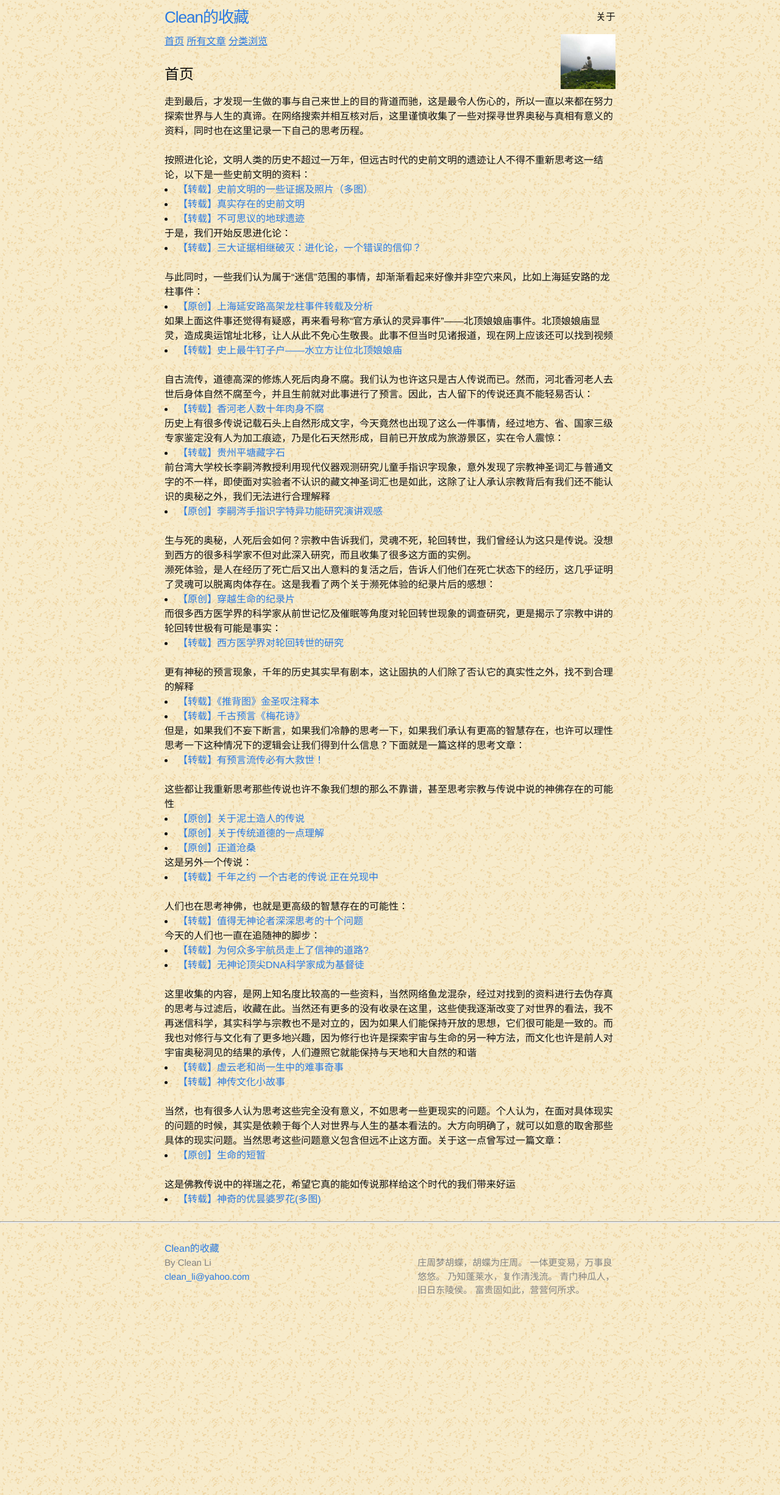
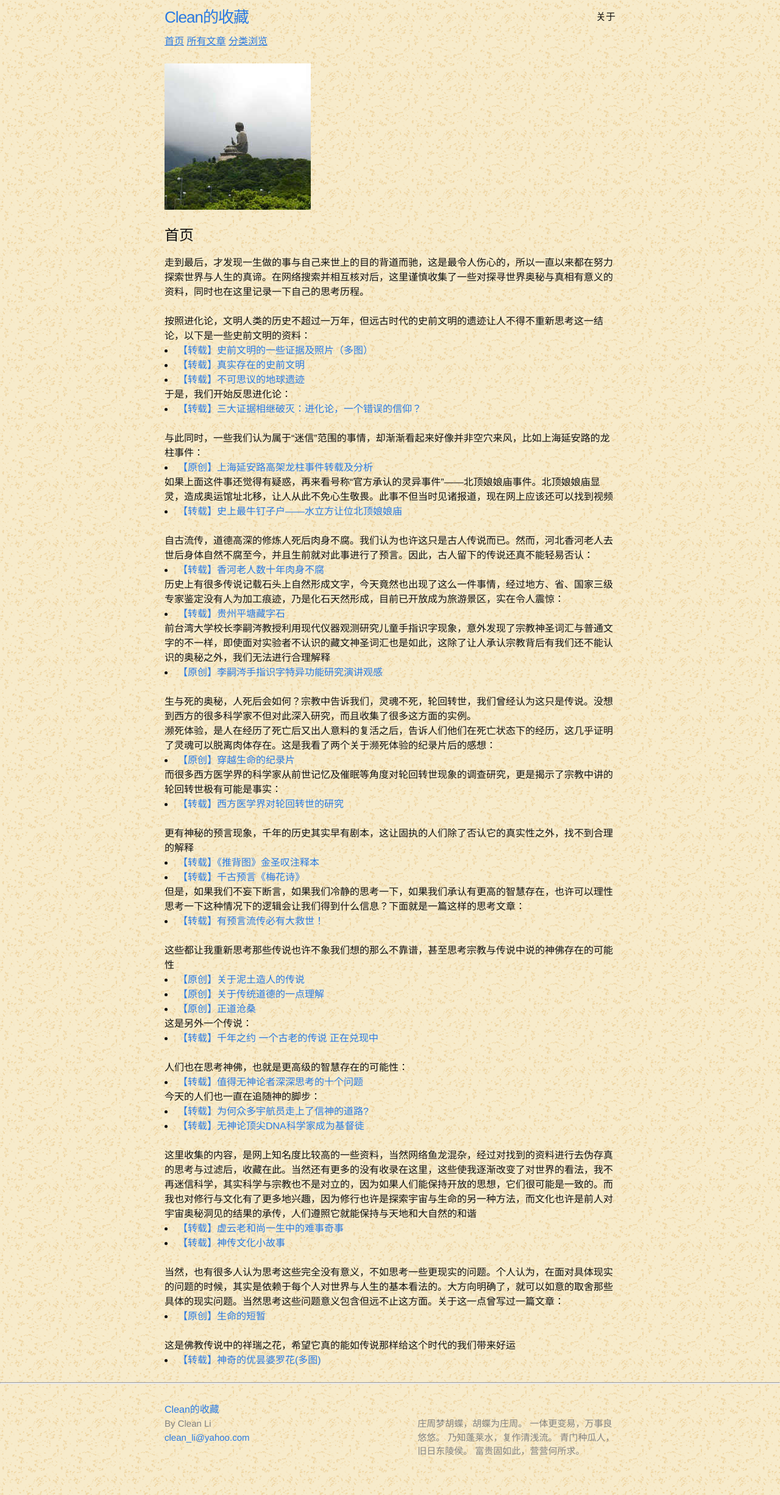
Before and after one commit to longhistory/blog, a Jekyll site: the page built from index.html, in a window 1280 px wide. Shown: the whole page at 61% size. Built offline with Jekyll 4.4.1, drawn with Linux system fonts in a browser that asks for light colours.

Commit message:
change cl img

```diff
--- a/_layouts/myhome.html
+++ b/_layouts/myhome.html
@@ -19,12 +19,6 @@ layout: base
   {% endif %}
 </head>
 
-<style type="text/css">
-  img
-  {
-    float:right
-  }
-</style>
 
   <div class="wrapper">
 
@@ -52,10 +46,12 @@ layout: base
 
       <main>
         <div class="wrapper">
-        <img alt="Cl" src="{{ site.baseurl }}/images/clx.jpg" height="90" width="90">
 	<a href="{{ site.baseurl }}/index.html"><ins>首页</ins></a>
 	<a href="{{ site.baseurl }}/all_index.html"><ins>所有文章</ins></a>
 	<a href="{{ site.baseurl }}/cate_index.html"><ins>分类浏览</ins></a>
+	<br>
+	<br>
+        <img alt="Cl" src="{{ site.baseurl }}/images/clx.jpg">
 	<br>
 	<br>
 	  {{ content }}
```
